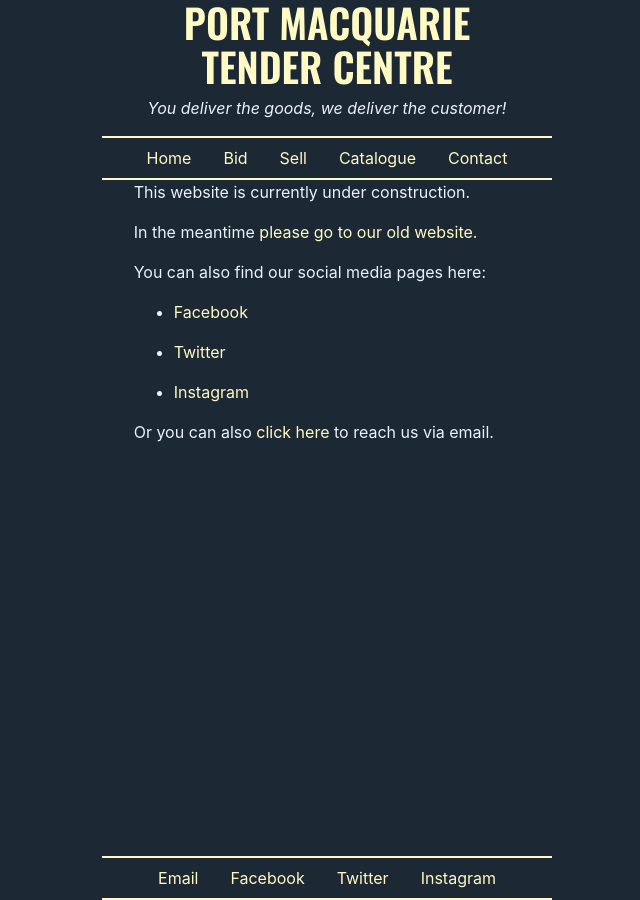
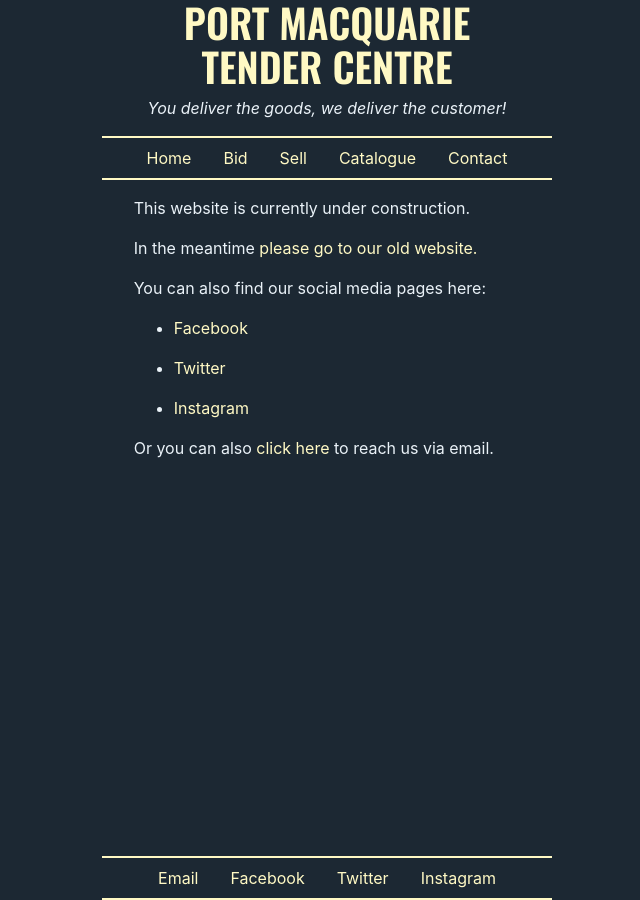
Before and after one commit to tendercentre/tendercentre.github.io, a Jekyll site: the page built from index.md, in a window 1280 px wide. Shown: the whole page, without its empty margins (313-953 px from the left). Built offline with Jekyll 4.4.1, drawn with Linux system fonts in a browser that asks for light colours; nearby versions of some CDN libraries.

Commit message:
Added some space between site branding and content

```diff
--- a/_layouts/default.html
+++ b/_layouts/default.html
@@ -19,7 +19,7 @@
   <meta name="apple-mobile-web-app-title" content="Port Macquarie Tender Centre">
   <meta name="application-name" content="Port Macquarie Tender Centre">
   <meta name="theme-color" content="#ffffff">
-  <link rel="canonical" href="https://pmtc.com.au/" />
+  <link rel="canonical" href="pmtc.com.au/" />
 </head>
 
 <body>
--- a/css/main.css
+++ b/css/main.css
@@ -36,6 +36,10 @@ a:hover {
   max-width: 1600px;
 }
 
+.content {
+  margin-top: 1em;
+}
+
 footer {
   position: absolute;
   bottom: 0;
```
